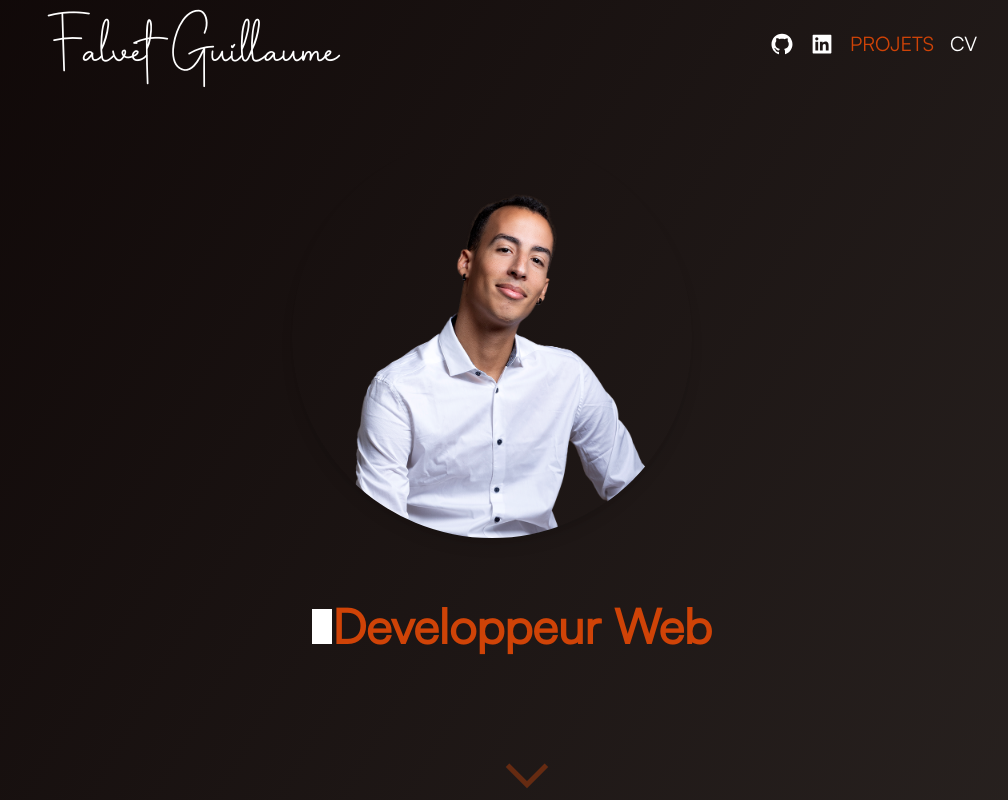
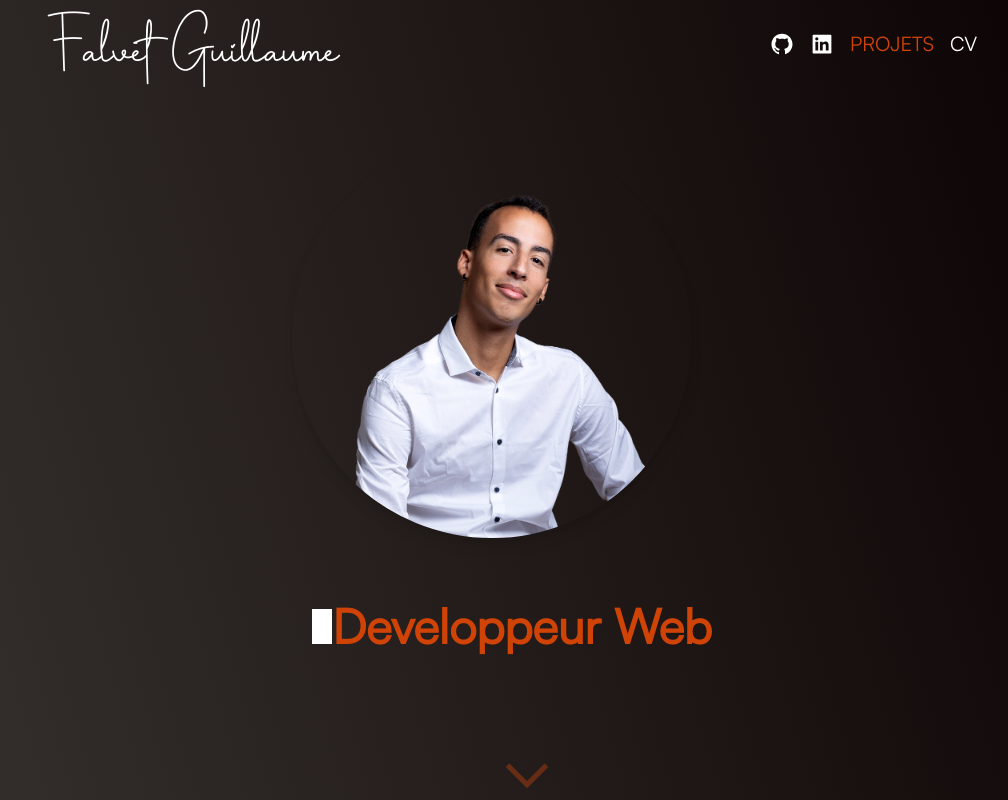
Before and after one commit to guillaumefalvet/portfolio_guillaumefalvet, a Next.js app: page / in a window 1280 px wide. Shown: the top 800 px of the page, without its empty margins (128-1136 px from the left). Built offline with nearby package versions, Linux system fonts and the light colour scheme.

Commit message:
🐞 fix : disabled animated bg until i improve it

```diff
--- a/src/app/page.tsx
+++ b/src/app/page.tsx
@@ -8,7 +8,10 @@ import LandingPart from '@components/LandingPart'
 
 export default function Home() {
   return (
-    <main className="font-satoshi background-animate bg-gradient-to-br from-background to-stone-600 px-5 text-white dark:bg-background dark:text-white">
+    <main
+      className="bg-gradient-to-bl
+     from-background to-stone-600 px-5 font-satoshi text-white dark:bg-background dark:text-white"
+    >
       {/* "background-animate to-main via-backgroundx from-backgroundx bg-gradient-to-r px-4" */}
       <NavBar />
       <LandingPart />
```
